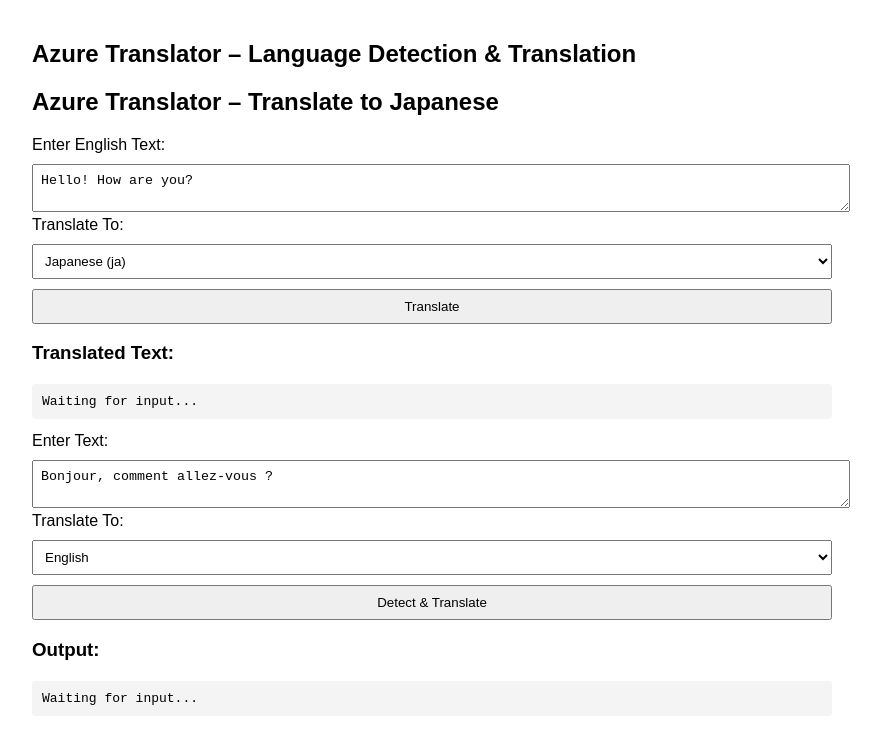
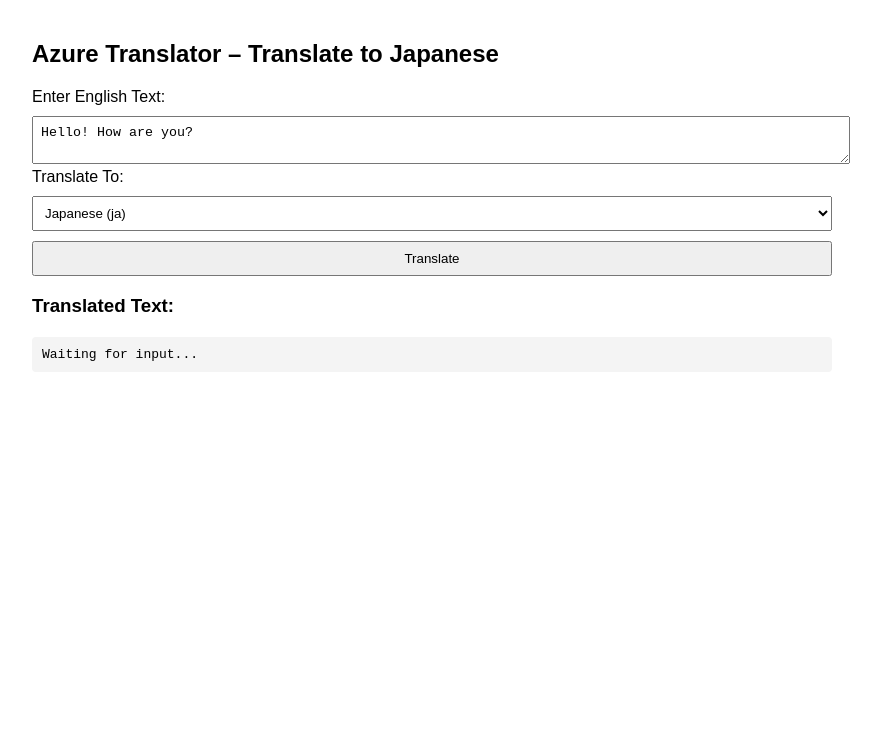
Before and after one commit to mdlfdc/azure-ner-demo, a plain HTML site: page index.html in a window 1280 px wide. Shown: the whole page, without its empty margins (208-1089 px from the left). Drawn offline with Linux system fonts and the light colour scheme.

Commit message:
Update index.html

```diff
--- a/index.html
+++ b/index.html
@@ -1,17 +1,4 @@
 <!DOCTYPE html>
-<html lang="en">
-<head>
-  <meta charset="UTF-8">
-  <title>Azure Translator – Detect & Translate</title>
-  <style>
-    body { font-family: Arial, sans-serif; padding: 20px; max-width: 700px; margin: auto; }
-    textarea, select, button { width: 100%; margin-top: 10px; padding: 8px; }
-    pre { background: #f4f4f4; padding: 10px; border-radius: 4px; white-space: pre-wrap; margin-top: 20px; }
-  </style>
-</head>
-<body>
-
-<h2>Azure Translator – Language Detection & Translation</h2><!DOCTYPE html>
 <html lang="en">
 <head>
   <meta charset="UTF-8">
@@ -89,68 +76,3 @@ async function translate() {
 
 </body>
 </html>
-
-
-<label for="inputText">Enter Text:</label>
-<textarea id="inputText">Bonjour, comment allez-vous ?</textarea>
-
-<label for="targetLang">Translate To:</label>
-<select id="targetLang">
-  <option value="en">English</option>
-  <option value="tl">Tagalog</option>
-  <option value="ja">Japanese</option>
-  <option value="es">Spanish</option>
-  <option value="fr">French</option>
-</select>
-
-<button onclick="translateText()">Detect & Translate</button>
-
-<h3>Output:</h3>
-<pre id="result">Waiting for input...</pre>
-
-<script>
-async function translateText() {
-  const input = document.getElementById("inputText").value;
-  const toLang = document.getElementById("targetLang").value;
-
-  const baseUrl = "https://api.cognitive.microsofttranslator.com/translate";
-  const params = `?api-version=3.0&to=${toLang}`;
-  const endpoint = baseUrl + params;
-
-  // ⚠️ Use your actual key and region
-  const apiKey = "DRmbAskqmsRCfb3QEaap3iAohfjgF5wEF0c9mYFpsxuhqHNHjor0JQQJ99BGACHYHv6XJ3w3AAAbACOGyqSg";
-  const region = "eastus2";
-
-  const headers = {
-    "Ocp-Apim-Subscription-Key": apiKey,
-    "Ocp-Apim-Subscription-Region": region,
-    "Content-Type": "application/json"
-  };
-
-  const body = JSON.stringify([{ Text: input }]);
-
-  document.getElementById("result").textContent = "Processing...";
-
-  try {
-    const response = await fetch(endpoint, {
-      method: "POST",
-      headers: headers,
-      body: body
-    });
-
-    const data = await response.json();
-
-    const detected = data[0]?.detectedLanguage?.language || "und";
-    const translatedText = data[0]?.translations?.[0]?.text || "No translation found.";
-
-    document.getElementById("result").textContent =
-      `Detected Language: ${detected}\n\nTranslated Text:\n${translatedText}`;
-  } catch (error) {
-    console.error(error);
-    document.getElementById("result").textContent = "❌ Error calling Translator API.";
-  }
-}
-</script>
-
-</body>
-</html>
```
